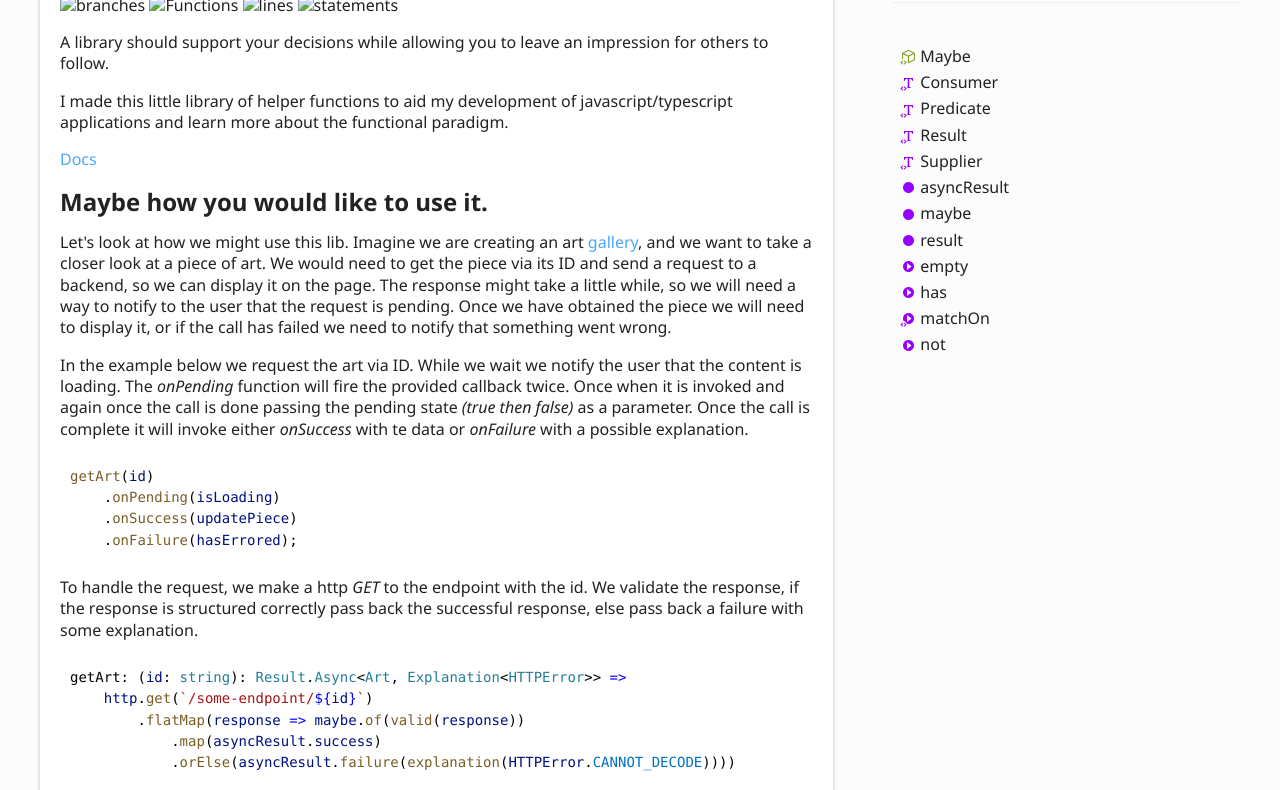
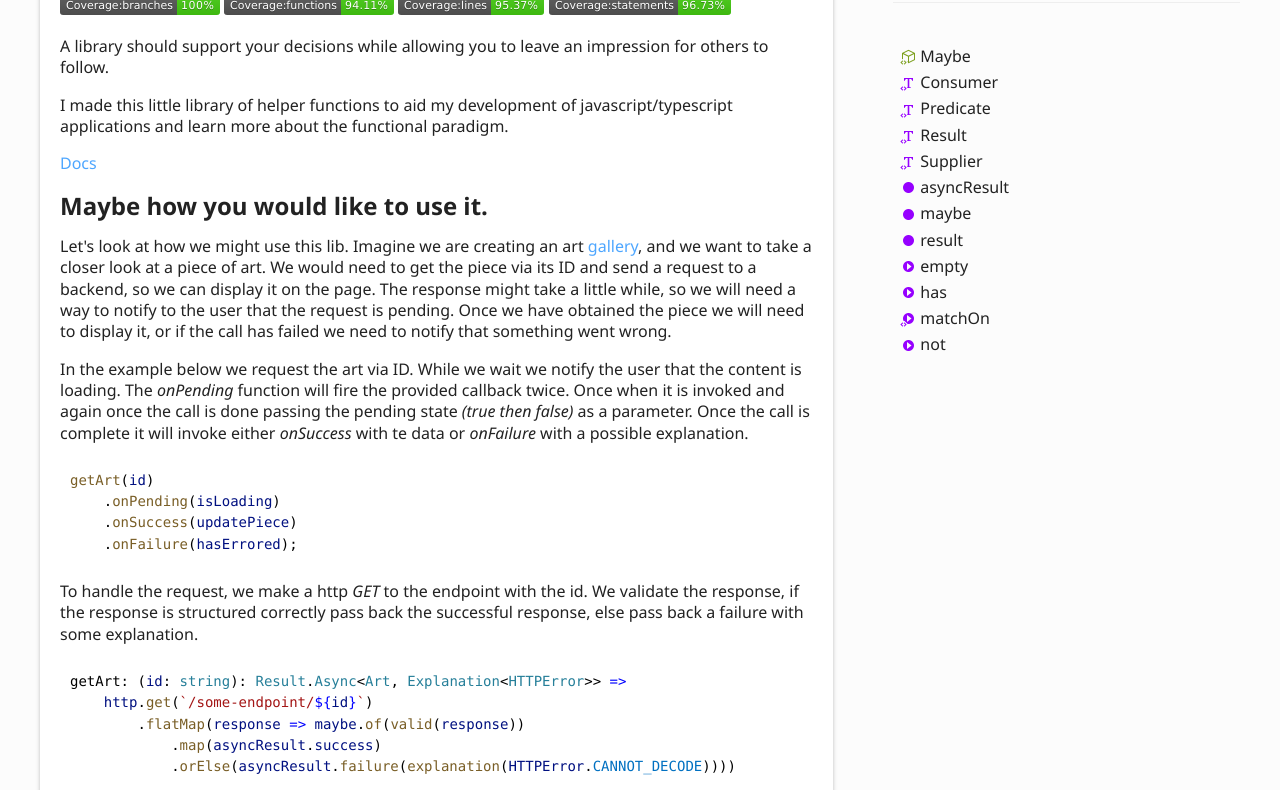
Before and after one commit to RyanDur/sand, a plain HTML site: page index.html in a window 1280 px wide. Shown: the part 241-1031 px from the top of the page. Drawn offline with Linux system fonts and the light colour scheme.

Commit message:
Deploying to gh-pages from @ RyanDur/sand@c6dbd83e7fc667d053230847b30c012e5d5dffc3 🚀

```diff
--- a/index.html
+++ b/index.html
@@ -2,10 +2,10 @@
 <a href="#sand" id="sand" style="color: inherit; text-decoration: none;">
   <h1>Sand</h1>
 </a>
-<p><img src="./coverage/badge-branches.svg" alt="branches">
-<img src="./coverage/badge-functions.svg" alt="Functions">
-<img src="./coverage/badge-lines.svg" alt="lines">
-<img src="./coverage/badge-statements.svg" alt="statements"></p>
+<p><img src="./badges/badge-branches.svg" alt="branches">
+<img src="./badges/badge-functions.svg" alt="Functions">
+<img src="./badges/badge-lines.svg" alt="lines">
+<img src="./badges/badge-statements.svg" alt="statements"></p>
 <p>A library should support your decisions while allowing you to leave an impression for others to follow.</p>
 <p>I made this little library of helper functions to aid my development of javascript/typescript applications and learn
 more about the functional paradigm.</p>
```
Also changed, not shown: interfaces/Maybe.html (+1 -1 lines), interfaces/Result.Async.html (+2 -2 lines), interfaces/Result.Err.html (+1 -1 lines), interfaces/Result.Ok.html (+1 -1 lines), modules.html (+7 -7 lines).
